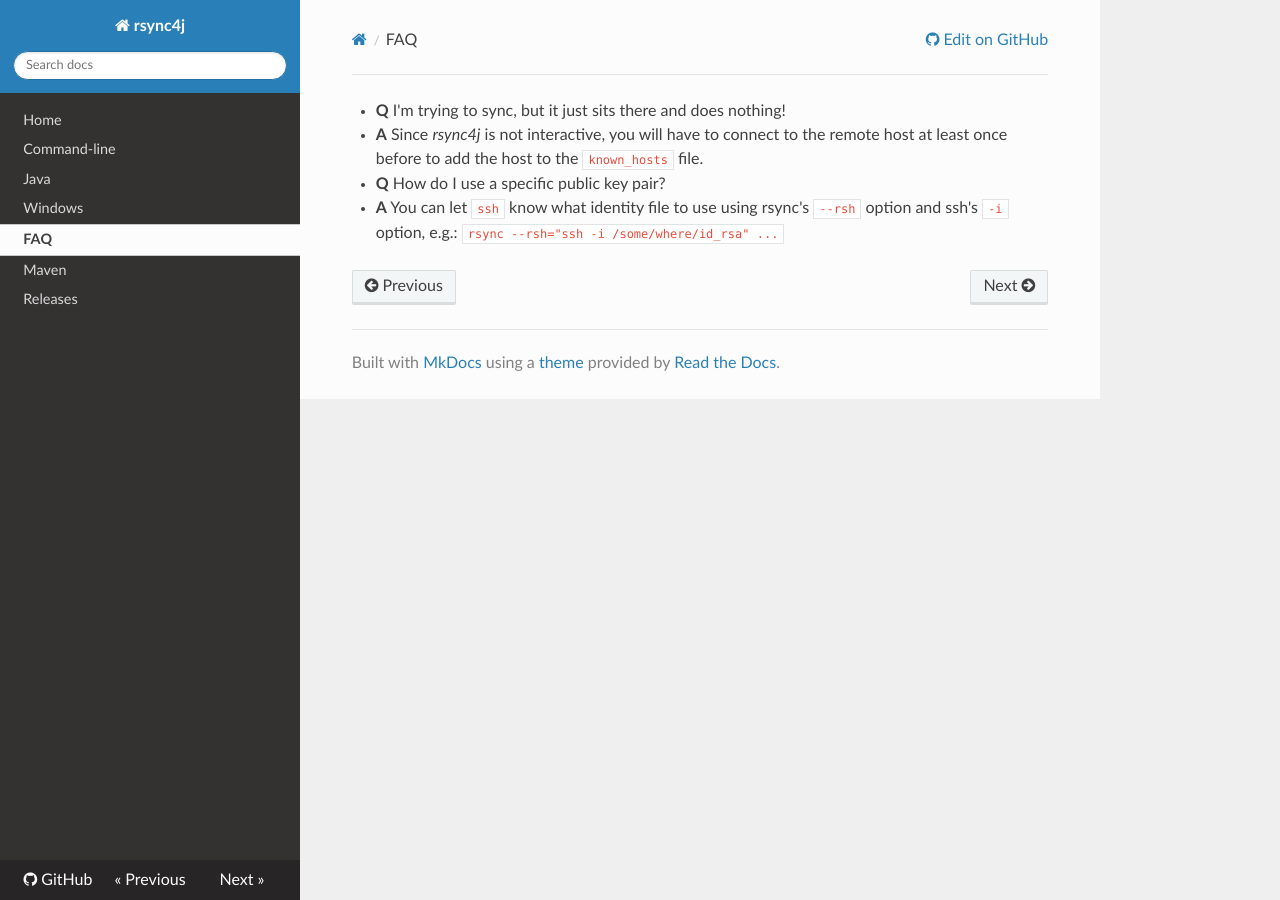
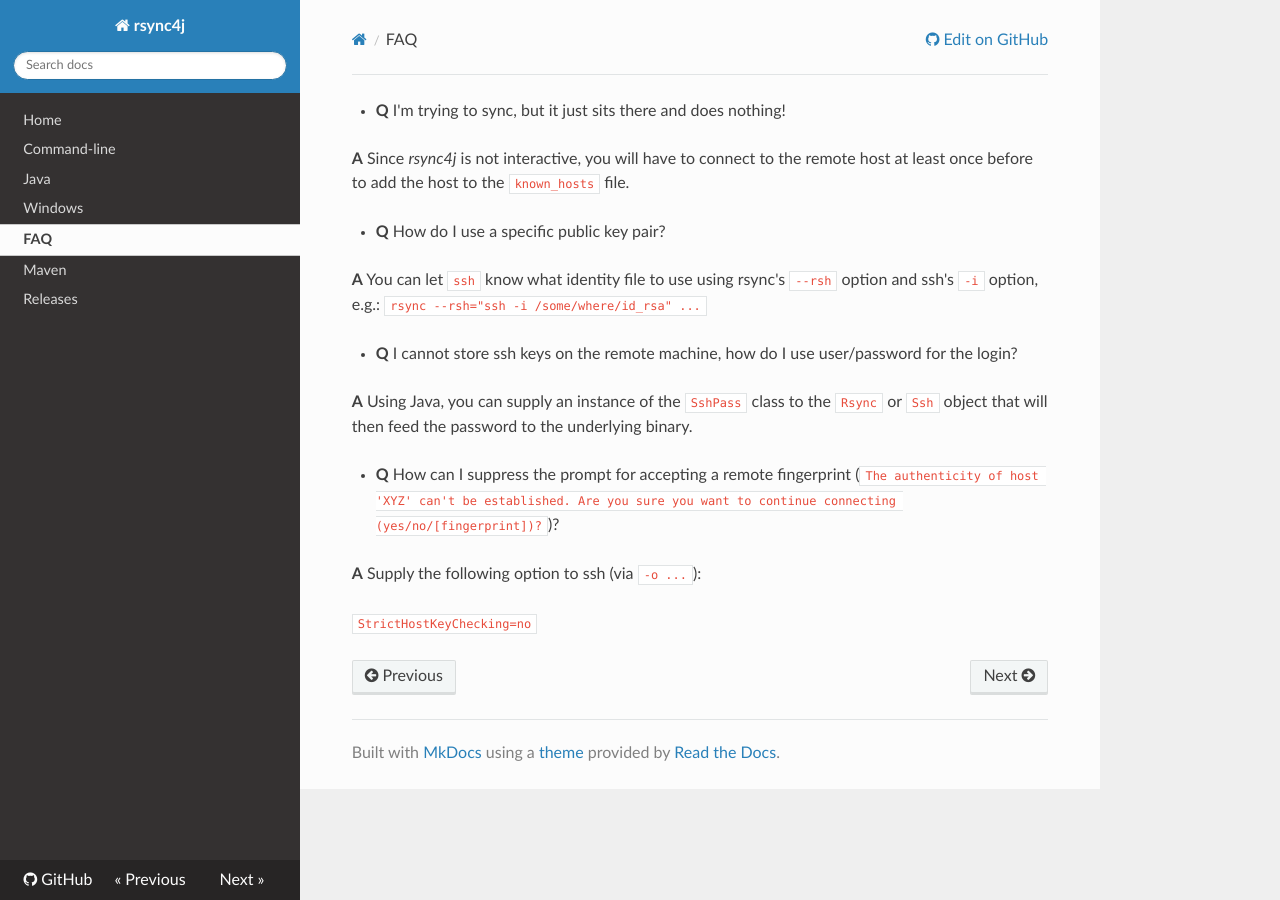
Before and after one commit to fracpete/rsync4j, an MkDocs documentation site: the page built from docs/faq.md, in a window 1280 px wide. Built offline with MkDocs 1.6.1, drawn with Linux system fonts in a browser that asks for light colours; nearby versions of some CDN libraries; old or Windows-style settings are respelled for this version of MkDocs.

Commit message:
added note on SshPass; added item for StrictHostKeyChecking=no

```diff
--- a/docs/faq.md
+++ b/docs/faq.md
@@ -1,6 +1,21 @@
 * **Q** I'm trying to sync, but it just sits there and does nothing!
-* **A** Since *rsync4j* is not interactive, you will have to connect to the
+
+  **A** Since *rsync4j* is not interactive, you will have to connect to the
   remote host at least once before to add the host to the `known_hosts` file.
+
 * **Q** How do I use a specific public key pair?
-* **A** You can let `ssh` know what identity file to use using rsync's `--rsh`
+
+  **A** You can let `ssh` know what identity file to use using rsync's `--rsh`
   option and ssh's `-i` option, e.g.: `rsync --rsh="ssh -i /some/where/id_rsa" ...`
+
+* **Q** I cannot store ssh keys on the remote machine, how do I use user/password for the login?
+
+  **A** Using Java, you can supply an instance of the `SshPass` class to the `Rsync` or `Ssh` object
+  that will then feed the password to the underlying binary.
+
+* **Q** How can I suppress the prompt for accepting a remote fingerprint
+  (`The authenticity of host 'XYZ' can't be established. Are you sure you want to continue connecting (yes/no/[fingerprint])?`)?
+
+  **A** Supply the following option to ssh (via `-o ...`):
+
+  `StrictHostKeyChecking=no`
```
